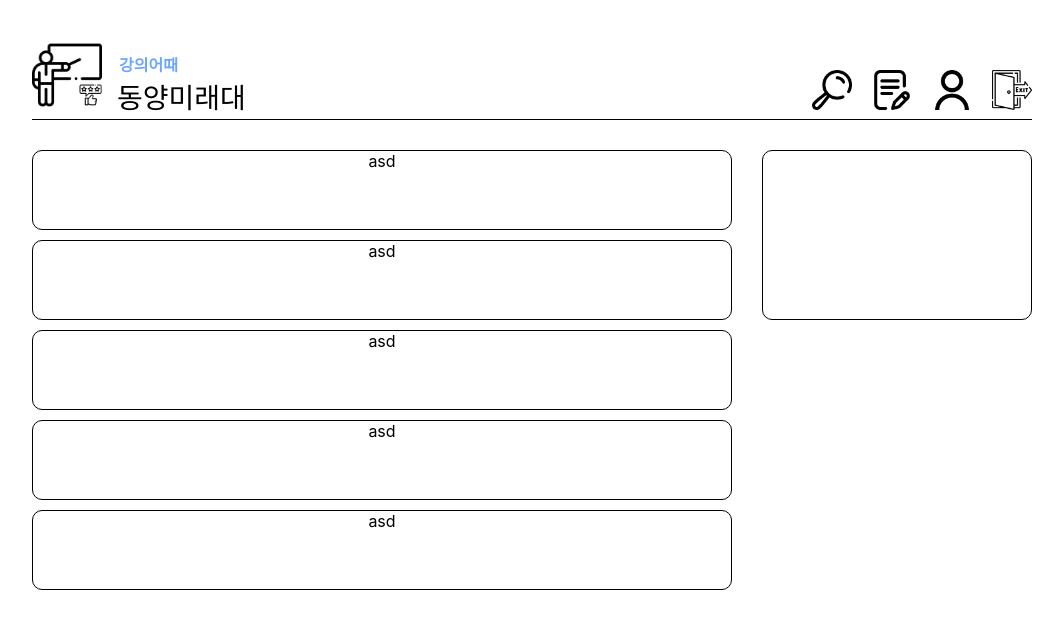
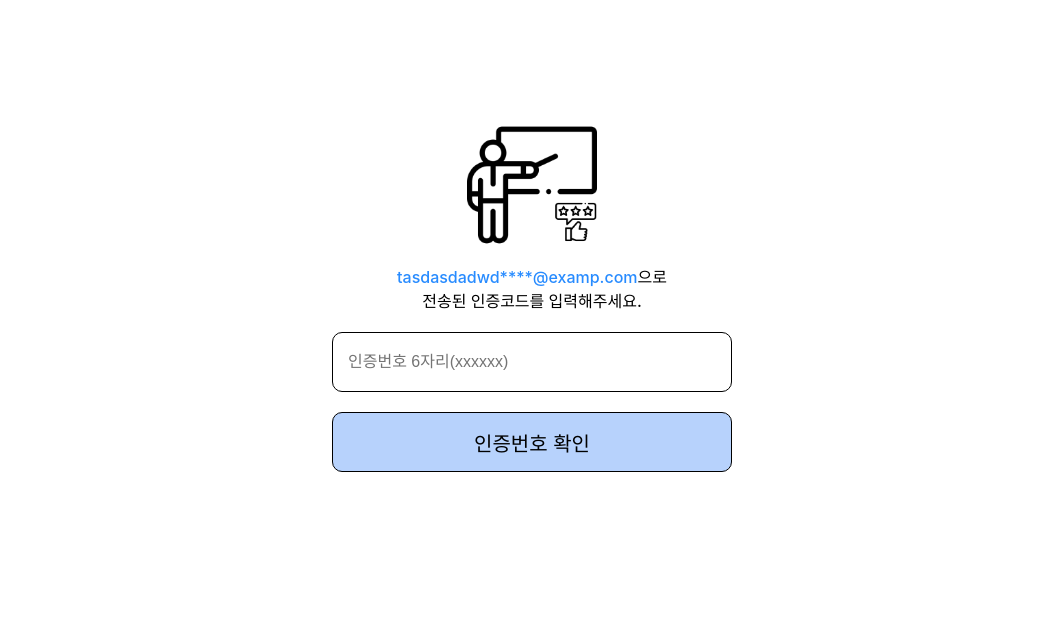
Before and after one commit to hohyun1204/DMU_REACT_Project, a React (Create React App) app: page /checkemail in a window 1280 px wide. Shown: the top 628 px of the page, without its empty margins (108-1171 px from the left). Built offline with nearby package versions, Linux system fonts and the light colour scheme.

Commit message:
파일 수정

```diff
--- a/src/App.js
+++ b/src/App.js
@@ -1,19 +1,22 @@
 import { Routes, Route } from 'react-router-dom';
 import 'App.css';
 import Main from 'pages/Main/Main';
+import UserLayout from 'components/User/UserLayout';
 import Login from 'pages/Login/Login';
 import Join from 'pages/Join/Join';
 import FindPW from 'pages/FindPW/FindPW';
-import UserLayout from 'components/User/UserLayout';
-
+import CheckEmailCode from 'pages/CheckEmailCode/CheckEmailCode';
+import ChangePW from 'pages/ChangePW/ChangePW';
 
 function App() {
   return (
       <Routes>
         <Route path="/*" element={<Main />} />
         <Route path="/login" element={<UserLayout><Login /></UserLayout>} />
+        <Route path="/join" element={<UserLayout><Join /></UserLayout>} />
         <Route path="/findpw" element={<UserLayout><FindPW /></UserLayout>} />
-        <Route path="/join" element={<UserLayout><Join /></UserLayout>} />
+        <Route path="/checkemail" element={<UserLayout><CheckEmailCode /></UserLayout>} />
+        <Route path="/changepw" element={<UserLayout><ChangePW /></UserLayout>} />
       </Routes>
   );
 }
--- a/src/components/Header/MainHeader.js
+++ b/src/components/Header/MainHeader.js
@@ -18,20 +18,20 @@ function MainHeader(){
             </div>
             <ul class="menu">
                     <li>
-                        <Link to="/search"><img class="menu_img" src={search}></img></Link>
+                        <Link to="/search"><img class="menu_img" src={search} alt="검색 이미지"></img></Link>
                     </li>
                     <li>
-                        <Link to="/write"><img class="menu_img" src={write}></img></Link>
+                        <Link to="/write"><img class="menu_img" src={write} alt="작성 이미지"></img></Link>
                     </li>
                     <li>
                         {/* 로그인 안했으면 로그인 페이지로 이동 */}
-                        <Link to="/login"><img class="menu_img" src={user}></img></Link>
+                        <Link to="/login"><img class="menu_img" src={user} alt="유저 이미지"></img></Link>
                         {/* 로그인 했으면 마이 페이지로 이동 */}
                         {/* <Link to="/MyPage"><img class="menu_img" src={user}></img></Link> */}
 
                     </li>
                     <li>
-                        <Link to="/logout"><img class="menu_img" src={logout}></img></Link>
+                        <Link to="/logout"><img class="menu_img" src={logout} alt="로그아웃"></img></Link>
                     </li>
             </ul>
         </div>
--- a/src/pages/ChangePW/ChangePW.js
+++ b/src/pages/ChangePW/ChangePW.js
@@ -0,0 +1,17 @@
+import "pages/ChangePW/ChangePW.css"
+
+function ChangePW(){
+    return(
+        <div class="user_box">
+            <span class="user_title">
+                <font class="title_font">비밀번호</font>를 변경해주세요.
+            </span>
+            <form>
+                <input class="input_box text" type="password" name="pw" placeholder='새 비밀번호'></input>
+                <input class="input_box submit" type="submit" value="비밀번호 변경"></input>
+            </form>
+        </div>
+    );
+}
+
+export default ChangePW
--- a/src/pages/CheckEmailCode/CheckEmailCode.js
+++ b/src/pages/CheckEmailCode/CheckEmailCode.js
@@ -1,20 +1,20 @@
-import "pages/ChangeEmailCode/ChangeEmailCode.css"
+import "pages/CheckEmailCode/CheckEmailCode.css"
 import { CheckNumber } from 'utils/UserKeyPress/CheckNumber';
 import { EnterPress } from 'utils/UserKeyPress/EnterPress';
 
-function ChangeEmailCode(){
+function CheckEmailCode(){
     return(
         <div class="user_box">
             <span class="user_title">
-                <font class="title_font">비밀번호</font>를 찾고자 하는&nbsp;
-                <font class="title_font">아이디</font>를 입력해주세요.
+                <font class="title_font">tasdasdadwd****@examp.com</font>으로<br/>
+                전송된 인증코드를 입력해주세요.
             </span>
             <form>
-                <input class="input_box text" type="text" name="id" onKeyUp={CheckNumber} onKeyDown={EnterPress} maxLength={8} placeholder='학번'></input>
-                <input class="input_box submit" type="submit" value="비밀번호 찾기"></input>
+                <input class="input_box text" type="text" name="id" onKeyUp={CheckNumber} onKeyDown={EnterPress} maxLength={6} placeholder='인증번호 6자리(xxxxxx)'></input>
+                <input class="input_box submit" type="submit" value="인증번호 확인"></input>
             </form>
         </div>
     );
 }
 
-export default ChangeEmailCode
+export default CheckEmailCode
```
Also changed, not shown: src/pages/ChangePW/ChangePW.css (added).
